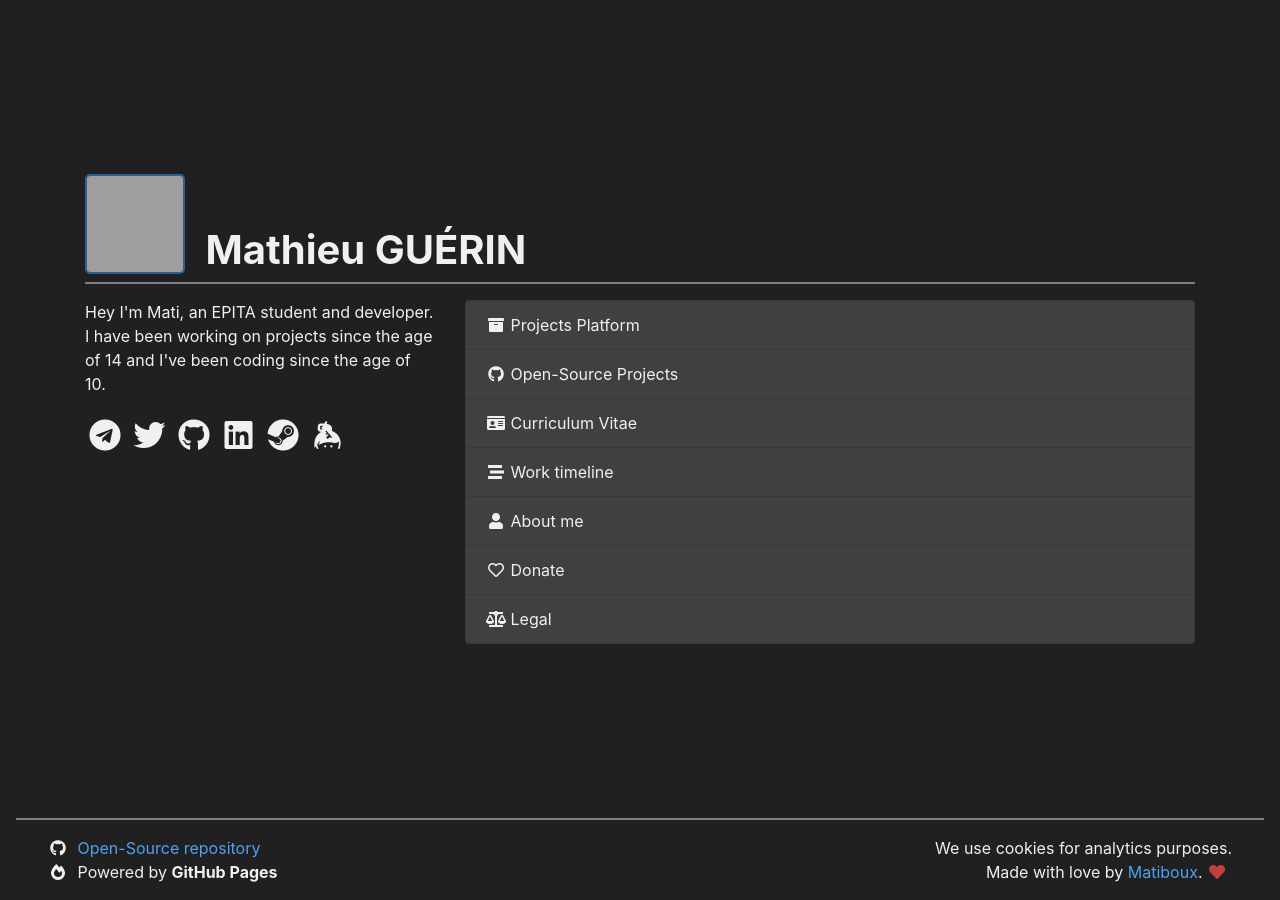
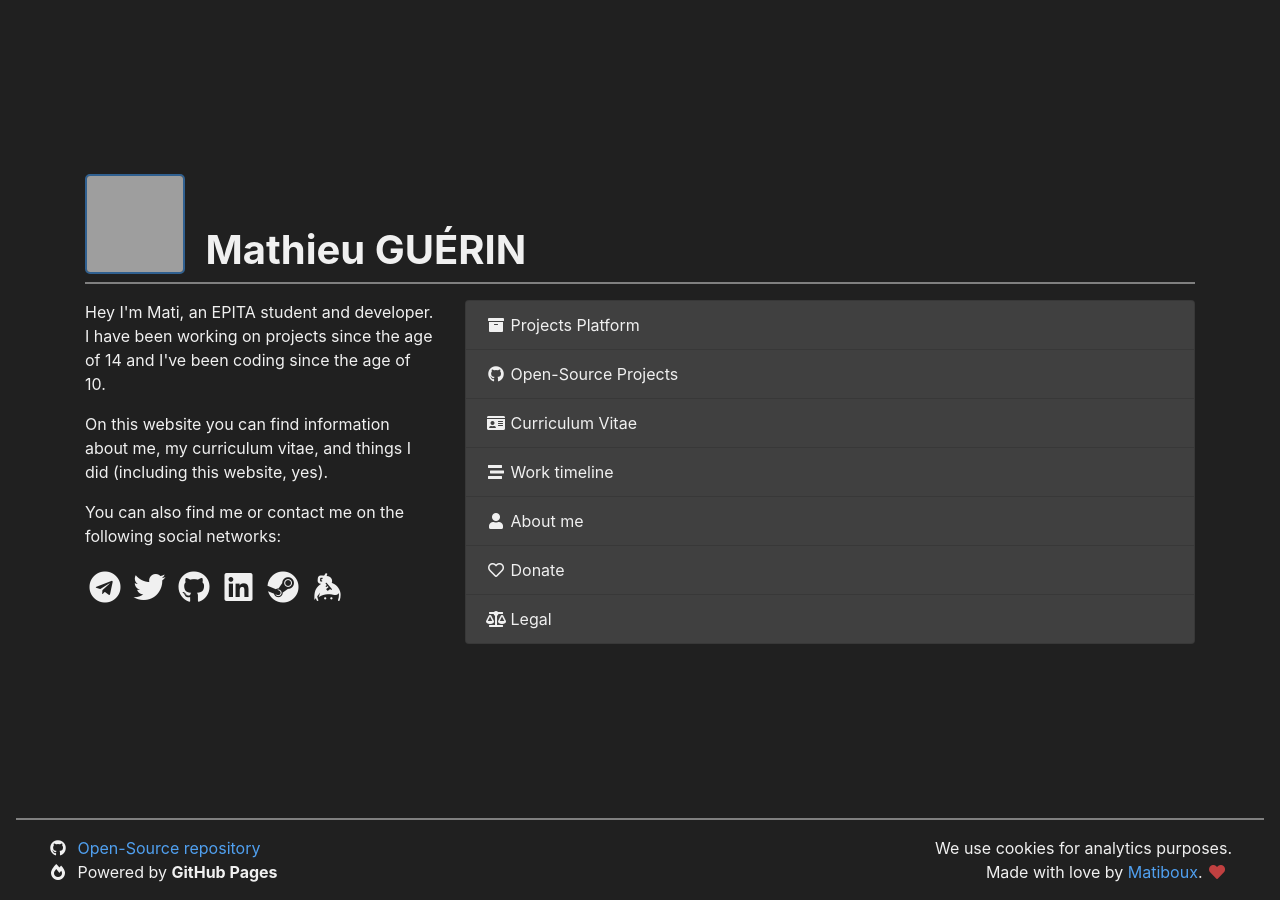
Before and after one commit to matiboux/matiboux.me, a Jekyll site: the page built from index.html, in a window 1280 px wide, cut to the strip 0-900 px from the top of the page. Built offline with Jekyll 4.4.1, drawn with Linux system fonts in a browser that asks for light colours; nearby versions of some CDN libraries; grey boxes are pictures that could not be loaded.

Commit message:
Updated the text in index.html

```diff
--- a/index.html
+++ b/index.html
@@ -8,7 +8,16 @@ home: true
 
 <div class="row">
 	<div class="col-lg-4 mb-4 mb-lg-0">
-		<p>Hey I'm Mati, an EPITA student and developer. I have been working on projects since the age of 14 and I've been coding since the age of 10.</p>
+		<p>
+			Hey I'm Mati, an EPITA student and developer.
+			I have been working on projects since the age of 14 and I've been coding since the age of 10.
+		</p>
+		<p>
+			On this website you can find information about me, my curriculum vitae, and things I did (including this website, yes).
+		</p>
+		<p>
+			You can also find me or contact me on the following social networks:
+		</p>
 		<ul class="social-icons">
 			{% assign services = 'telegram,twitter,github,linkedin,steam,keybase' | split: ',' %}
 			{% for service in services %}
@@ -22,7 +31,7 @@ home: true
 		<div class="list-group list-group-dark ">
 			<a href="https://matiboux.com/" class="list-group-item list-group-item-action">
 				<i class="fas fa-archive fa-fw"></i> Projects Platform</a>
-			<a href="https://opensource.matiboux.com/" class="list-group-item list-group-item-action">
+			<a href="{{ '/opensource' | relative_url }}" class="list-group-item list-group-item-action">
 				<i class="fab fa-github fa-fw"></i> Open-Source Projects</a>
 			<a href="{{ '/cv' | relative_url }}" class="list-group-item list-group-item-action">
 				<i class="fas fa-id-card fa-fw"></i> Curriculum Vitae</a>
```
